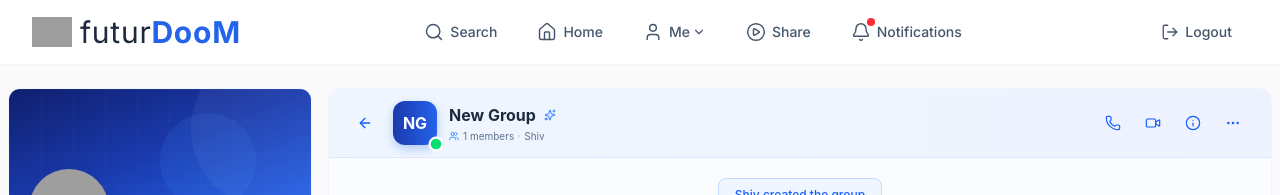
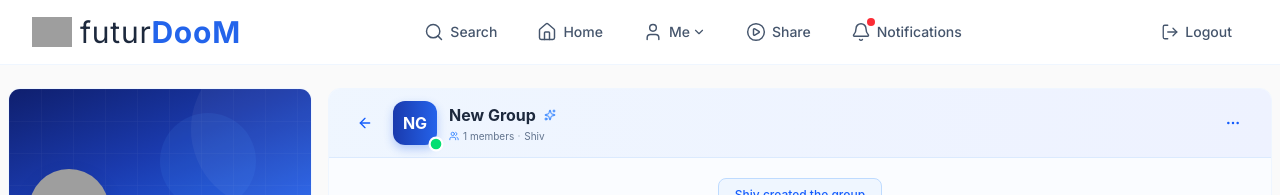
Before and after one commit to Shiv03072002/futurdoom, a React (Vite) app: page /group-chat/new in a window 1280 px wide. Shown: the top 195 px of the page. Built offline with nearby package versions, Linux system fonts and the light colour scheme; grey boxes are pictures that could not be loaded.

Commit message:
padding issue resolved

```diff
--- a/src/pages/Notification.jsx
+++ b/src/pages/Notification.jsx
@@ -144,7 +144,7 @@ const Notification = () => {
           <NotificationHeader unreadCount={unreadCount} />
 
           {/* Filter Tabs - with badges for unread counts */}
-          <div className="px-4 sm:px-6 pb-3 pt-1">
+          <div className="px-4 sm:px-6 pb-3 pt-4">
             <div className="grid grid-cols-2 sm:grid-cols-4 gap-2 mb-1">
 
               {/* All Tab */}
--- a/src/pages/discussion/DiscussionChatMain.jsx
+++ b/src/pages/discussion/DiscussionChatMain.jsx
@@ -136,7 +136,7 @@ const DiscussionChatMain = () => {
           </div>
 
           <div style={{ display: "flex", gap: 2, flexShrink: 0 }}>
-            {[Phone, Video, Info, MoreHorizontal].map((Icon, i) => (
+            {[MoreHorizontal].map((Icon, i) => (
               <motion.button key={i} whileHover={{ scale: 1.1 }} whileTap={{ scale: 0.95 }}
                 onClick={i === 2 ? () => setShowParticipants(v => !v) : undefined}
                 style={{ width: 36, height: 36, borderRadius: 10, display: "flex", alignItems: "center", justifyContent: "center", color: "#2563eb", background: "transparent", border: "none", cursor: "pointer" }}>
--- a/src/pages/groups/GroupChatMain.jsx
+++ b/src/pages/groups/GroupChatMain.jsx
@@ -204,9 +204,8 @@ const GroupChat = () => {
   {/* Action Buttons - Responsive grid */}
   <div className="flex items-center gap-0.5 xs:gap-1 sm:gap-1">
     {[
-      { Icon: Phone, label: "Call", showOnMobile: true },
-      { Icon: Video, label: "Video", showOnMobile: false },
-      { Icon: Info, label: "Info", action: () => setShowMembers(!showMembers), showOnMobile: true },
+
+
       { Icon: MoreHorizontal, label: "More", showOnMobile: true },
     ].map(({ Icon, label, action, showOnMobile }) => (
       <motion.button
```
